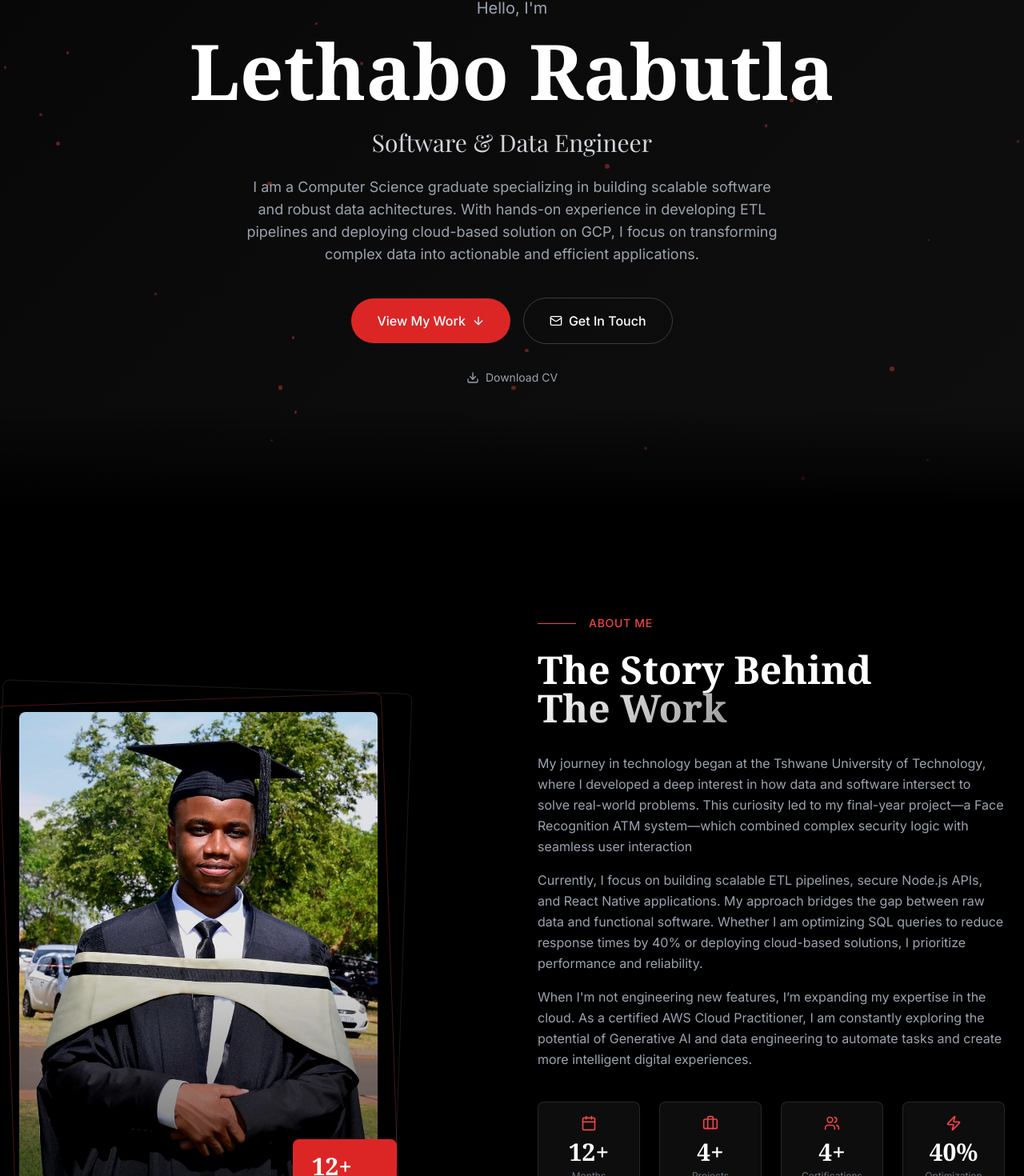
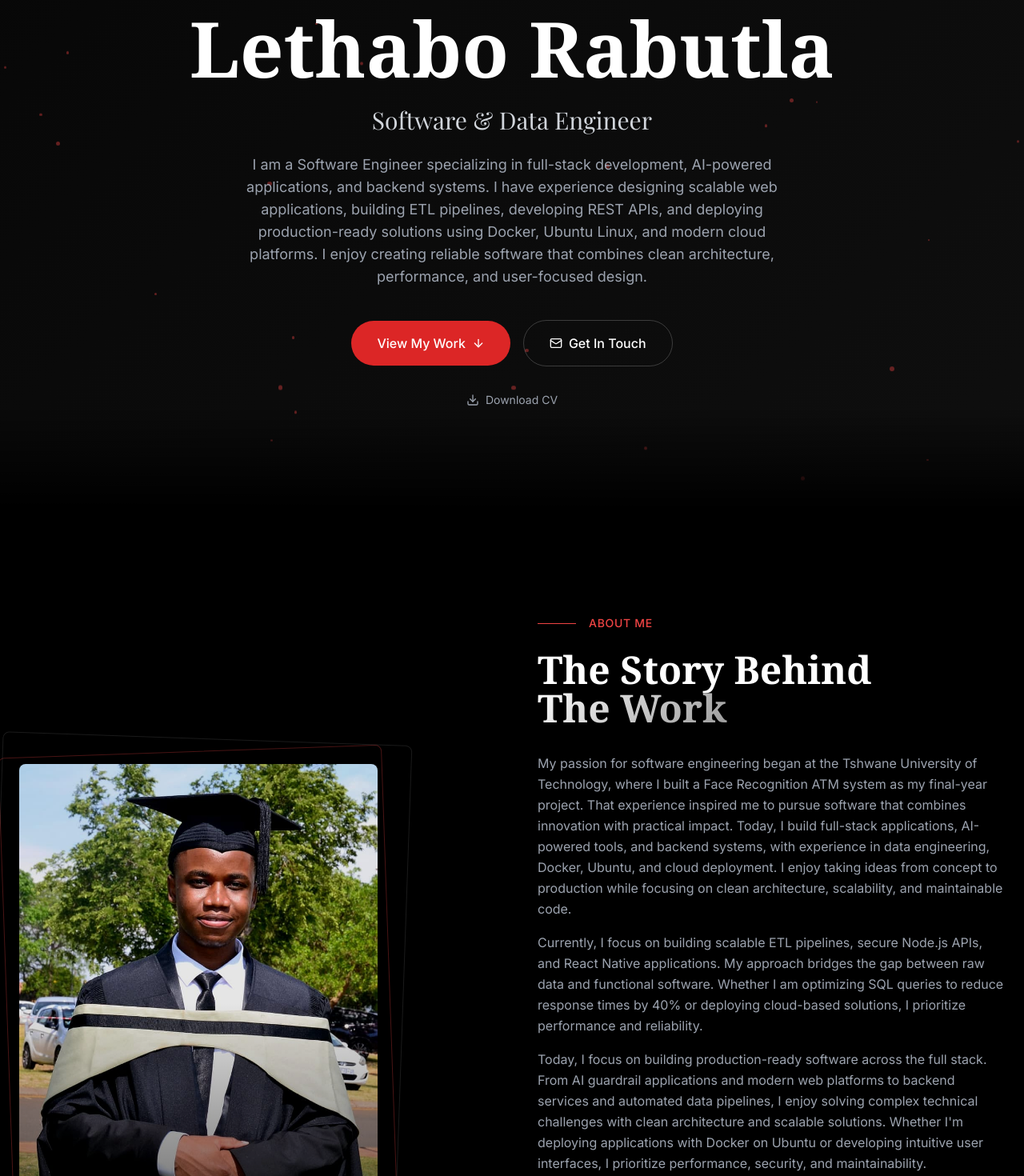
Before and after one commit to Lethabo-Rabutla/LethaboRabutlaPortfolio, a React (Vite) app: page / in a window 1280 px wide. Shown: the part 159-1629 px from the top of the page at 80% size. Built offline with nearby package versions, Linux system fonts and the light colour scheme.

Commit message:
Updated sections paragraphs

```diff
--- a/src/sections/About.tsx
+++ b/src/sections/About.tsx
@@ -157,11 +157,15 @@ const About = () => {
                   transitionTimingFunction: "var(--ease-expo-out)",
                 }}
               >
-                My journey in technology began at the Tshwane University of
-                Technology, where I developed a deep interest in how data and
-                software intersect to solve real-world problems. This curiosity
-                led to my final-year project—a Face Recognition ATM system—which
-                combined complex security logic with seamless user interaction
+                My passion for software engineering began at the Tshwane
+                University of Technology, where I built a Face Recognition ATM
+                system as my final-year project. That experience inspired me to
+                pursue software that combines innovation with practical impact.
+                Today, I build full-stack applications, AI-powered tools, and
+                backend systems, with experience in data engineering, Docker,
+                Ubuntu, and cloud deployment. I enjoy taking ideas from concept
+                to production while focusing on clean architecture, scalability,
+                and maintainable code.
               </p>
               <p
                 className={`text-gray-400 leading-relaxed transition-all duration-600 ${
@@ -192,11 +196,14 @@ const About = () => {
                   transitionTimingFunction: "var(--ease-expo-out)",
                 }}
               >
-                When I'm not engineering new features, I’m expanding my
-                expertise in the cloud. As a certified AWS Cloud Practitioner, I
-                am constantly exploring the potential of Generative AI and data
-                engineering to automate tasks and create more intelligent
-                digital experiences.
+                Today, I focus on building production-ready software across the
+                full stack. From AI guardrail applications and modern web
+                platforms to backend services and automated data pipelines, I
+                enjoy solving complex technical challenges with clean
+                architecture and scalable solutions. Whether I'm deploying
+                applications with Docker on Ubuntu or developing intuitive user
+                interfaces, I prioritize performance, security, and
+                maintainability.
               </p>
             </div>
 
--- a/src/sections/Contact.tsx
+++ b/src/sections/Contact.tsx
@@ -153,8 +153,11 @@ const Contact = () => {
               transitionTimingFunction: "var(--ease-expo-out)",
             }}
           >
-            I’m actively seeking opportunities where I can grow and contribute.
-            If you think I’d be a great fit for your team, I’d love to connect.
+            I’m currently open to opportunities where I can contribute as a
+            Software Engineer, particularly in roles involving full-stack
+            development, backend systems, or AI-driven applications. If you
+            think I could add value to your team, I’d be happy to connect and
+            discuss further.
           </p>
         </div>
 
--- a/src/sections/Footer.tsx
+++ b/src/sections/Footer.tsx
@@ -78,8 +78,10 @@ const Footer = () => {
               LT
             </a>
             <p className="text-gray-400 max-w-md mb-6 leading-relaxed">
-              Creating digital experiences that matter. Passionate about design,
-              development, and the intersection of art and technology.
+              I create software that solves real problems—combining thoughtful
+              design with solid engineering. From full-stack applications to AI
+              systems and backend infrastructure, I enjoy building technology
+              that is both practical and scalable.
             </p>
             {/* Social Links */}
             <div className="flex gap-3">
--- a/src/sections/Hero.tsx
+++ b/src/sections/Hero.tsx
@@ -182,11 +182,13 @@ const Hero = () => {
             transitionTimingFunction: "var(--ease-expo-out)",
           }}
         >
-          I am a Computer Science graduate specializing in building scalable
-          software and robust data achitectures. With hands-on experience in
-          developing ETL pipelines and deploying cloud-based solution on GCP, I
-          focus on transforming complex data into actionable and efficient
-          applications.
+          I am a Software Engineer specializing in full-stack development,
+          AI-powered applications, and backend systems. I have experience
+          designing scalable web applications, building ETL pipelines,
+          developing REST APIs, and deploying production-ready solutions using
+          Docker, Ubuntu Linux, and modern cloud platforms. I enjoy creating
+          reliable software that combines clean architecture, performance, and
+          user-focused design.
         </p>
 
         {/* CTA Buttons */}
--- a/src/sections/Skills.tsx
+++ b/src/sections/Skills.tsx
@@ -13,6 +13,9 @@ import {
   Cloud,
   Cpu,
   BrainCircuit,
+  Box,
+  GitBranch,
+  Shield,
 } from "lucide-react";
 
 interface Skill {
@@ -51,40 +54,49 @@ const Skills = () => {
 
   const skillCategories: SkillCategory[] = [
     {
-      title: "Languages & Core development",
+      title: "Languages & Core Engineering",
       skills: [
-        { name: "Java", level: 90, icon: Coffee },
-        { name: "Python", level: 85, icon: Terminal },
-        { name: "Javascript / C#", level: 80, icon: Code2 },
-        { name: "Node.js", level: 88, icon: Server },
+        { name: "Java", level: 85, icon: Coffee },
+        { name: "Python", level: 90, icon: Terminal },
+        { name: "JavaScript / TypeScript", level: 88, icon: Code2 },
+        { name: "Node.js", level: 85, icon: Server },
       ],
     },
     {
-      title: "Frameworks & Mobile",
+      title: "Frontend & Mobile Development",
       skills: [
-        { name: "React Native / React", level: 75, icon: Atom },
-        { name: "REST APIs", level: 95, icon: Webhook },
-        { name: "Mobile Development", level: 80, icon: Smartphone },
+        { name: "React", level: 85, icon: Atom },
+        { name: "React Native", level: 75, icon: Smartphone },
+        { name: "REST APIs Integration", level: 90, icon: Webhook },
       ],
     },
     {
-      title: "Data Engineering & Databases",
+      title: "Backend & Data Systems",
       skills: [
-        { name: "ETL Pipelines", level: 60, icon: RefreshCw },
-        { name: "SQL(PostgreSQL/MySQL)", level: 80, icon: Database },
-        { name: "Data Transformation", level: 68, icon: Zap },
+        { name: "PostgreSQL / MySQL", level: 85, icon: Database },
+        { name: "ETL Pipelines", level: 75, icon: RefreshCw },
+        { name: "Data Transformation", level: 70, icon: Zap },
+        { name: "API Design", level: 90, icon: Server },
       ],
     },
     {
-      title: "Cloud & Specialization Tech",
+      title: "DevOps & Deployment",
       skills: [
-        { name: "AWS(Certified Cloud Practioner)", level: 70, icon: Cloud },
-        { name: "Generative AI", level: 65, icon: Cpu },
-        { name: "Machine Learning Basics", level: 67, icon: BrainCircuit },
+        { name: "Docker", level: 85, icon: Box },
+        { name: "Ubuntu / Linux Servers", level: 80, icon: Terminal },
+        { name: "Vercel Deployment", level: 85, icon: Cloud },
+        { name: "Git & GitHub", level: 90, icon: GitBranch },
+      ],
+    },
+    {
+      title: "AI & Emerging Tech",
+      skills: [
+        { name: "AI Guardrails", level: 70, icon: Shield },
+        { name: "Generative AI", level: 75, icon: Cpu },
+        { name: "Prompt Engineering", level: 72, icon: BrainCircuit },
       ],
     },
   ];
-
   return (
     <section
       ref={sectionRef}
@@ -250,11 +262,14 @@ const Skills = () => {
             {[
               "Redis",
               "Next.js",
-              "WordPress",
               "Linux",
+              "Docker",
               "Vite",
               "Git",
               "CI/CD",
+              "REST APIs",
+              "PostgreSQL",
+              "Vercel",
             ].map((skill, index) => (
               <span
                 key={skill}
```
